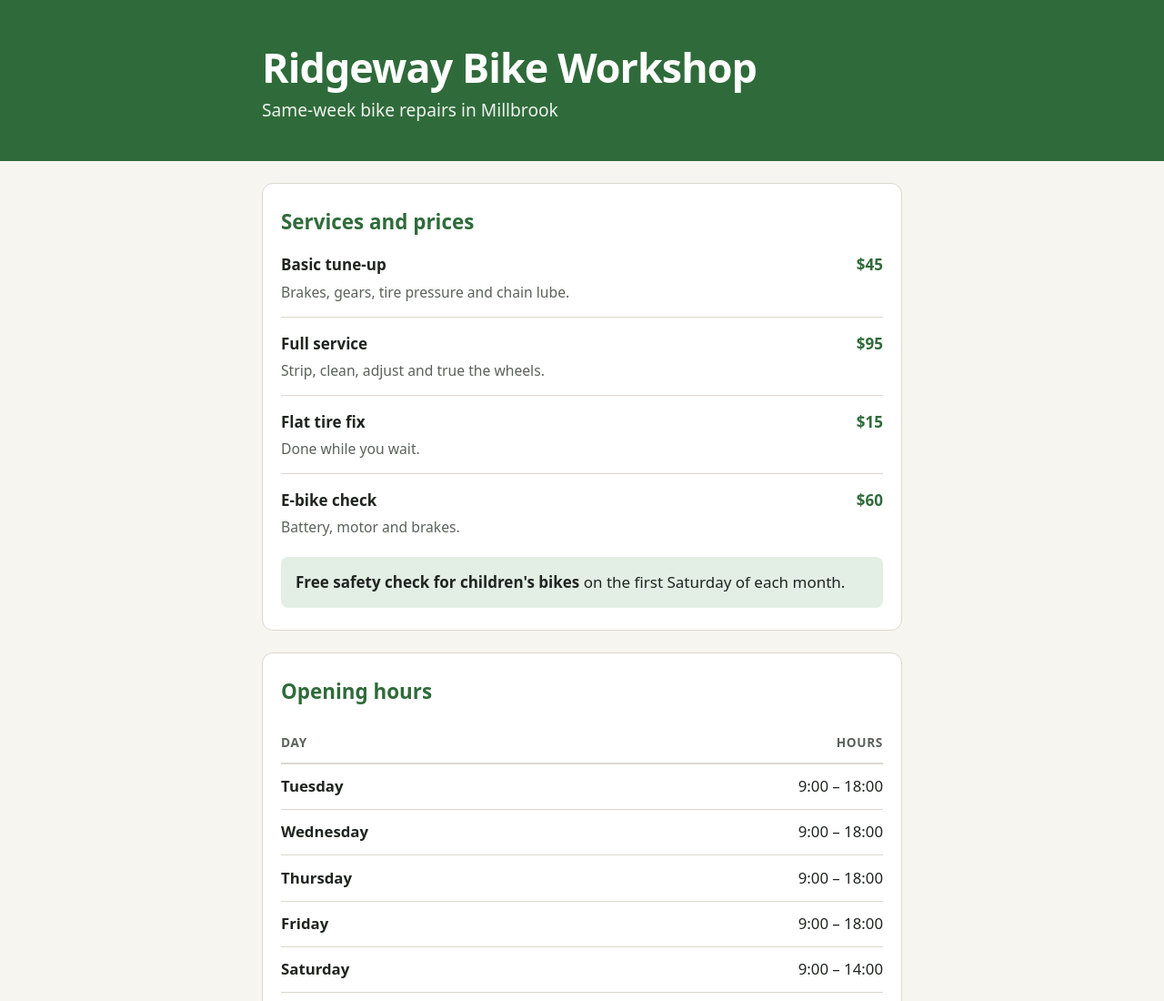
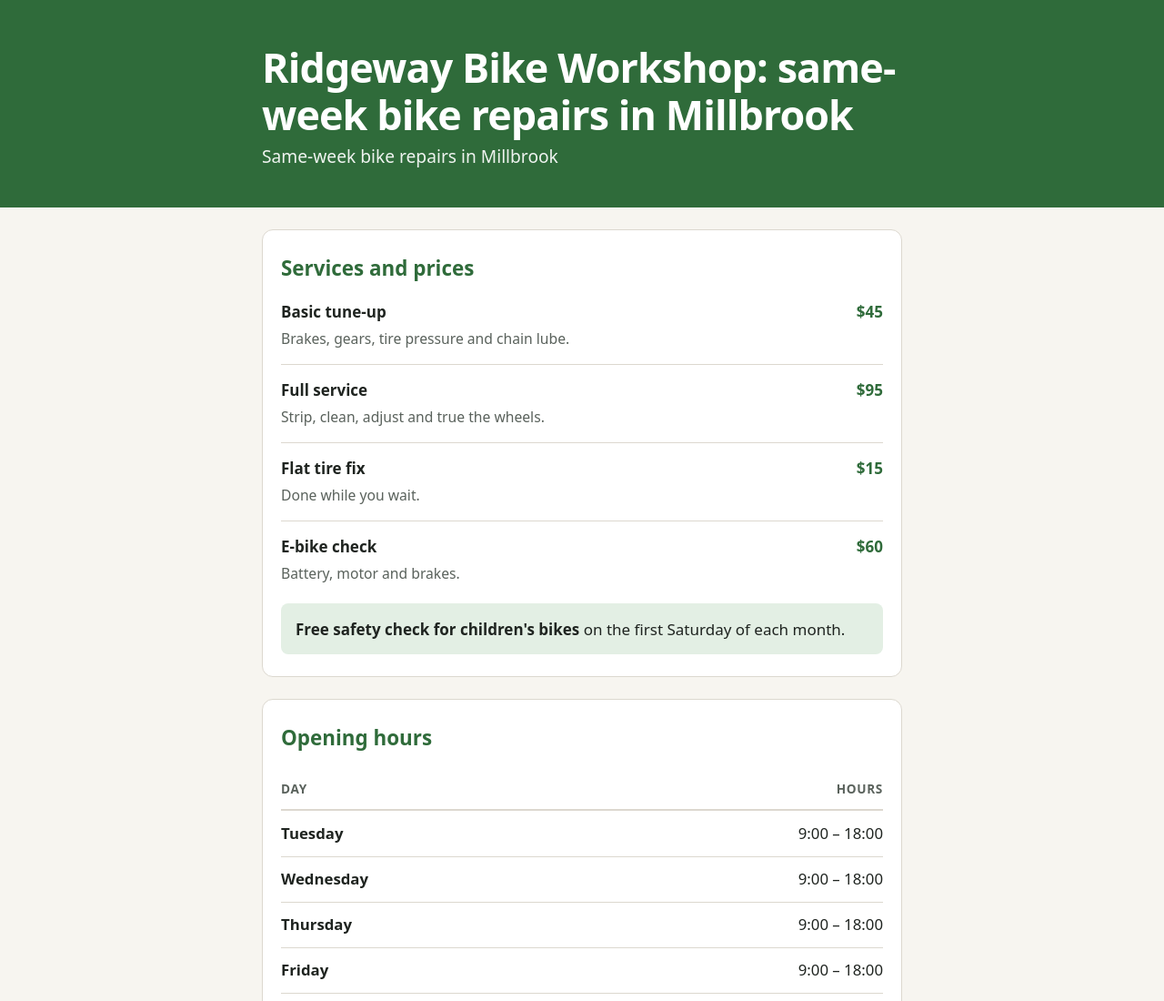
Before and after one commit to paola-md/my-business-site, a plain HTML site: page index.html in a window 1280 px wide. Shown: the top 1100 px of the page at 91% size. Drawn offline with Linux system fonts and the light colour scheme.

Commit message:
Update meta description and header text

```diff
--- a/index.html
+++ b/index.html
@@ -5,7 +5,7 @@
 <meta charset="utf-8">
 <meta name="viewport" content="width=device-width, initial-scale=1">
 <title>Ridgeway Bike Workshop | Same-week bike repairs in Millbrook</title>
-<meta name="description" content="Ridgeway Bike Workshop in Millbrook: same-week bike repairs. Tune-ups, full services, flat tire fixes and e-bike checks at 14 Station Road.">
+<meta name="description" content="Ridgeway Bike Workshop, 14 Station Road, Millbrook: tune-ups from $45, flat tire fixes while you wait. Open Tuesday to Saturday.">
 <style>
   :root {
     --bg: #f7f5f0;
@@ -146,7 +146,7 @@
 <body>
 <header>
   <div class="wrap">
-    <h1>Ridgeway Bike Workshop</h1>
+    <h1>Ridgeway Bike Workshop: same-week bike repairs in Millbrook</h1>
     <p class="tagline">Same-week bike repairs in Millbrook</p>
   </div>
 </header>
```
